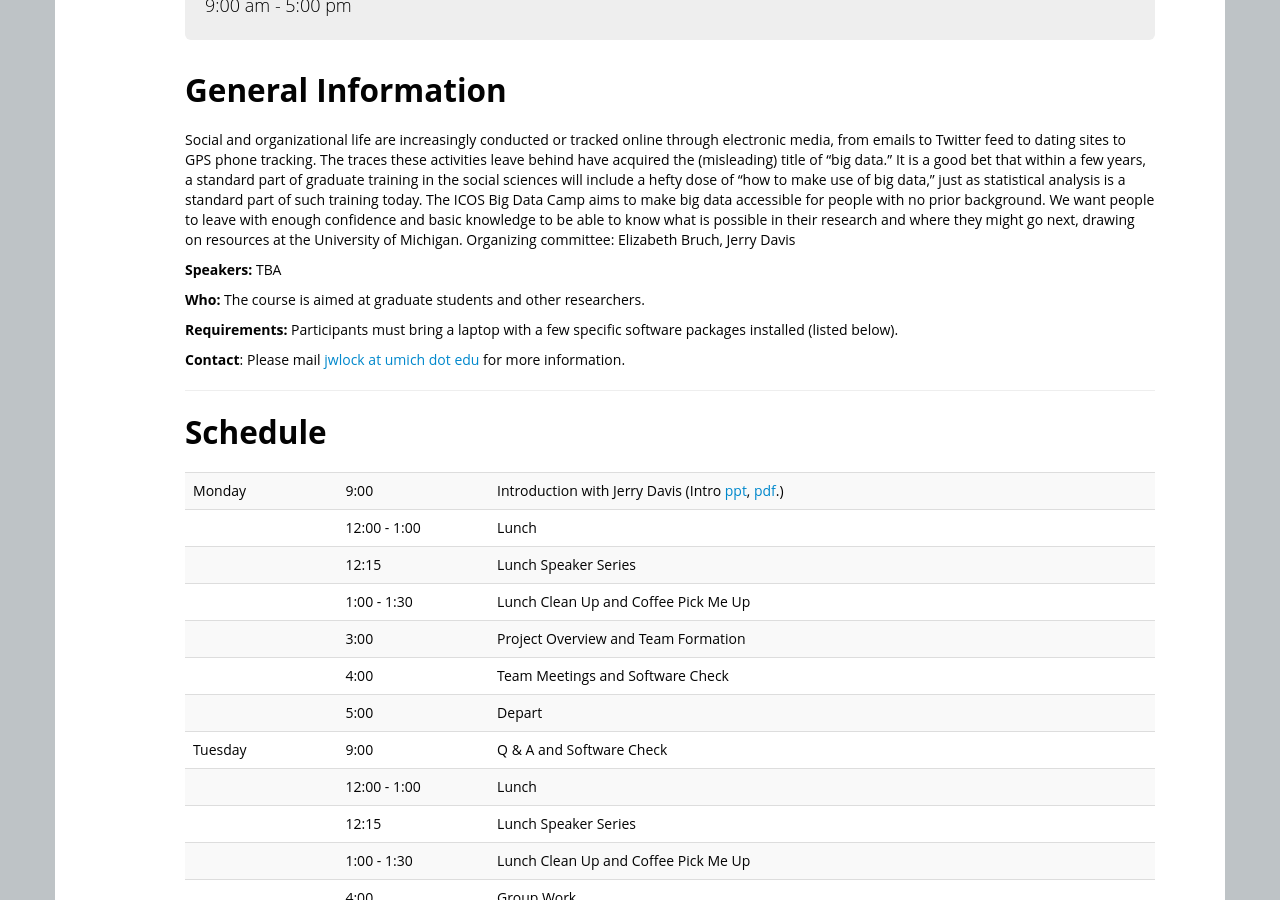
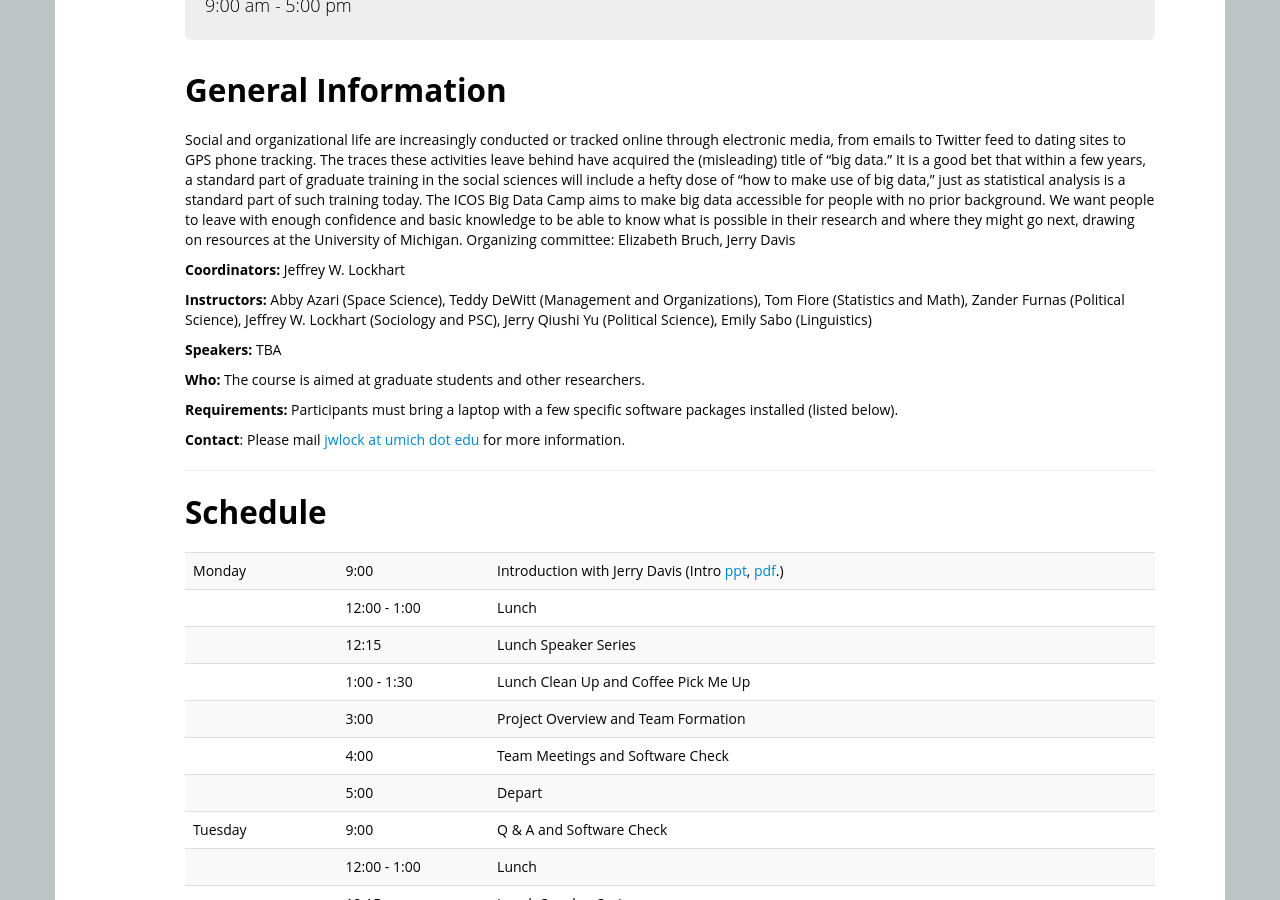
Before and after one commit to ICOSBigDataCamp/2019-summer-camp, a Jekyll site: the page built from index.html, in a window 1280 px wide and 900 px high, scrolled down 330 px. Built offline with Jekyll 4.4.1, drawn with Linux system fonts in a browser that asks for light colours; some of the changed lines change nothing that is shown.

Commit message:
updated staff

```diff
--- a/index.html
+++ b/index.html
@@ -9,8 +9,8 @@ humantime: 9:00 am - 5:00 pm
 startdate: 2019-06-17
 enddate: 2019-06-21
 registration: restricted
-coordinator: [ "Jeffrey W. Lockhart" ]
-instructors: [ "Abby Azari (Space Science)", "Teddy DeWitt (Management and Organizations)", "Tom Fiore (Statistics and Math)", "Zander Furnas (Political Science)", "Jeffrey W. Lockhart (Sociology and PSC)", "Jerry Qiushi Yu (Political Science)", "Emily Sabo (Linguistics)"]
+coordinators: [ "Jeffrey W. Lockhart" ]
+instructor: [ "Abby Azari (Space Science)", "Teddy DeWitt (Management and Organizations)", "Tom Fiore (Statistics and Math)", "Zander Furnas (Political Science)", "Jeffrey W. Lockhart (Sociology and PSC)", "Jerry Qiushi Yu (Political Science)", "Emily Sabo (Linguistics)"]
 speakers: ["TBA"]
 contact: jwlock at umich dot edu
 ---
```
